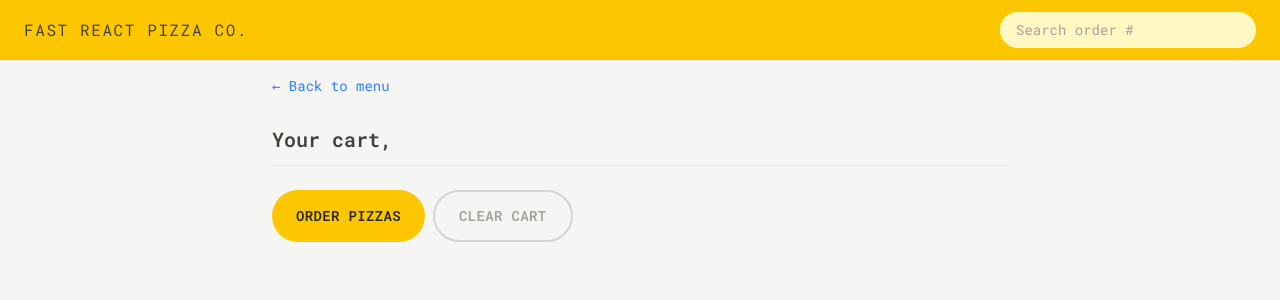
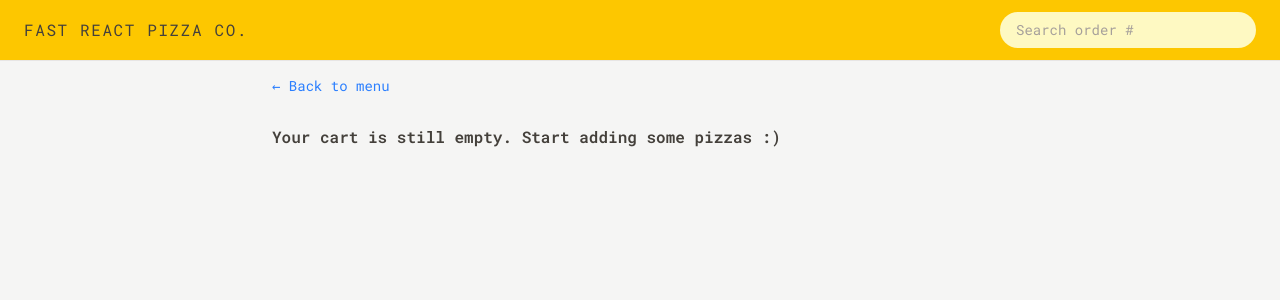
Before and after one commit to Ossi05/Fast-React-Pizza, a React (Vite) app: page /cart in a window 1280 px wide. Shown: the top 300 px of the page. Built offline with nearby package versions, Linux system fonts and the light colour scheme.

Commit message:
Update cart page

```diff
--- a/src/features/cart/Cart.jsx
+++ b/src/features/cart/Cart.jsx
@@ -1,21 +1,27 @@
-import { useSelector } from "react-redux";
+import { useDispatch, useSelector } from "react-redux";
 import Button from "../../ui/Button";
 import LinkButton from "../../ui/LinkButton";
 import CartItem from "./CartItem";
+import { clearCart, getCart } from "./cartSlice";
+import { getUsername } from "../user/userSlice";
+import EmptyCart from "./EmptyCart";
 
 function Cart() {
-	const cart = useSelector((state) => state.cart.cart);
-	const username = useSelector((state) => state.user.username);
+	const cart = useSelector(getCart);
+	const username = useSelector(getUsername);
+	const dispatch = useDispatch();
+
+	if (!cart.length) return <EmptyCart />;
 
 	return (
-		<div className="py-3 px-4">
+		<div className="px-4 py-3">
 			<LinkButton to="/menu">&larr; Back to menu</LinkButton>
 
 			<h2 className="mt-7 text-xl font-semibold">
 				Your cart, {username}
 			</h2>
 
-			<ul className="divide-y divide-stone-200 border-b border-stone-200 mt-3">
+			<ul className="mt-3 divide-y divide-stone-200 border-b border-stone-200">
 				{cart.map((item) => (
 					<CartItem key={item.pizzaId} item={item} />
 				))}
@@ -25,7 +31,9 @@ function Cart() {
 				<Button to="/order/new" type="primary">
 					Order pizzas
 				</Button>
-				<Button type="secondary">Clear cart</Button>
+				<Button type="secondary" onClick={() => dispatch(clearCart())}>
+					Clear cart
+				</Button>
 			</div>
 		</div>
 	);
--- a/src/features/cart/CartItem.jsx
+++ b/src/features/cart/CartItem.jsx
@@ -1,19 +1,23 @@
+import { useDispatch } from "react-redux";
 import Button from "../../ui/Button";
 import { formatCurrency } from "../../utils/helpers";
+import { removeItem } from "./cartSlice";
+import DeleteItem from "./DeleteItem";
 
 function CartItem({ item }) {
 	const { pizzaId, name, quantity, totalPrice } = item;
+	const dispatch = useDispatch();
 
 	return (
 		<li className="py-3 sm:flex sm:items-center sm:justify-between">
 			<p className="mb-1 sm:mb-0">
 				{quantity}&times; {name}
 			</p>
-			<div className="flex justify-between items-center sm:gap-6">
+			<div className="flex items-center justify-between sm:gap-6">
 				<p className="text-sm font-bold">
 					{formatCurrency(totalPrice)}
 				</p>
-				<Button type="small">Delete</Button>
+				<DeleteItem pizzaId={pizzaId} />
 			</div>
 		</li>
 	);
--- /dev/null
+++ b/src/features/cart/DeleteItem.jsx
@@ -0,0 +1,12 @@
+import { useDispatch } from "react-redux";
+import Button from "../../ui/Button";
+import { removeItem } from "./cartSlice";
+
+export default function DeleteItem({ pizzaId }) {
+	const dispatch = useDispatch();
+	return (
+		<Button type="small" onClick={() => dispatch(removeItem(pizzaId))}>
+			Delete
+		</Button>
+	);
+}
--- a/src/features/cart/EmptyCart.jsx
+++ b/src/features/cart/EmptyCart.jsx
@@ -1,11 +1,13 @@
-import { Link } from "react-router-dom";
+import LinkButton from "../../ui/LinkButton";
 
 function EmptyCart() {
 	return (
-		<div>
-			<Link to="/menu">&larr; Back to menu</Link>
+		<div className="px-4 py-3">
+			<LinkButton to="/menu">&larr; Back to menu</LinkButton>
 
-			<p>Your cart is still empty. Start adding some pizzas :)</p>
+			<p className="mt-7 font-semibold">
+				Your cart is still empty. Start adding some pizzas :)
+			</p>
 		</div>
 	);
 }
--- a/src/features/cart/cartSlice.jsx
+++ b/src/features/cart/cartSlice.jsx
@@ -50,12 +50,13 @@ const cartSlice = createSlice({
 
 export const {
 	addItem,
-	deleteItem,
+	removeItem,
 	decreaseItemQuantity,
 	increaseItemQuantity,
 	clearCart,
 } = cartSlice.actions;
 
+export const getCart = (state) => state.cart.cart;
 export const getCartTotalQuantity = (state) =>
 	state.cart.cart.reduce((total, item) => (total += item.quantity), 0);
 export const getCartTotalPrice = (state) =>
--- a/src/features/user/userSlice.js
+++ b/src/features/user/userSlice.js
@@ -39,4 +39,5 @@ const userSlice = createSlice({
 });
 
 export const { updateName } = userSlice.actions;
+export const getUsername = (state) => state.user.username;
 export default userSlice.reducer;
--- a/src/ui/Home.jsx
+++ b/src/ui/Home.jsx
@@ -1,9 +1,10 @@
 import { useSelector } from "react-redux";
 import CreateUser from "../features/user/CreateUser";
 import Button from "./Button";
+import { getUsername } from "../features/user/userSlice";
 
 function Home() {
-	const username = useSelector((state) => state.user.username);
+	const username = useSelector(getUsername);
 
 	return (
 		<div className="my-10 px-4 text-center sm:my-16">
```
